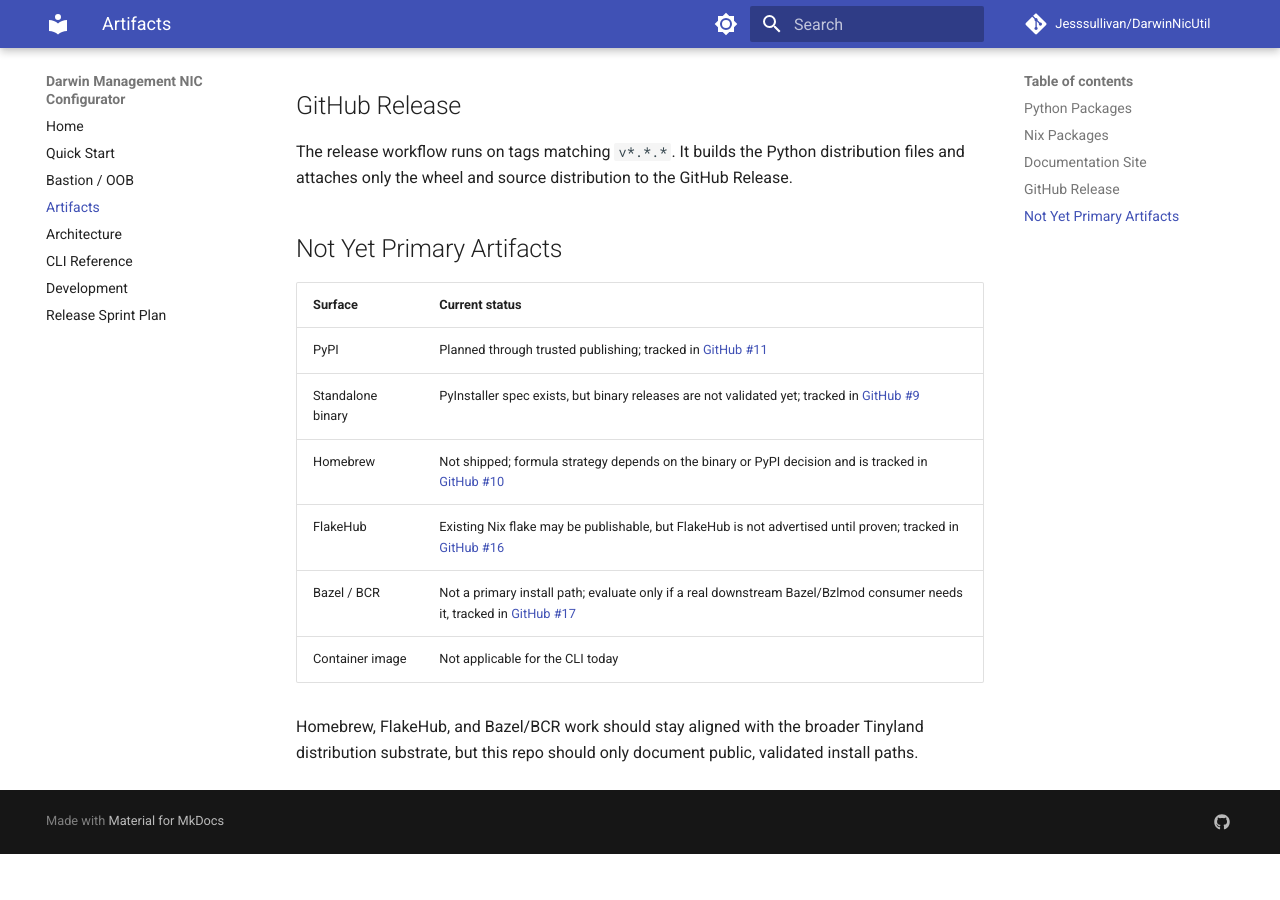
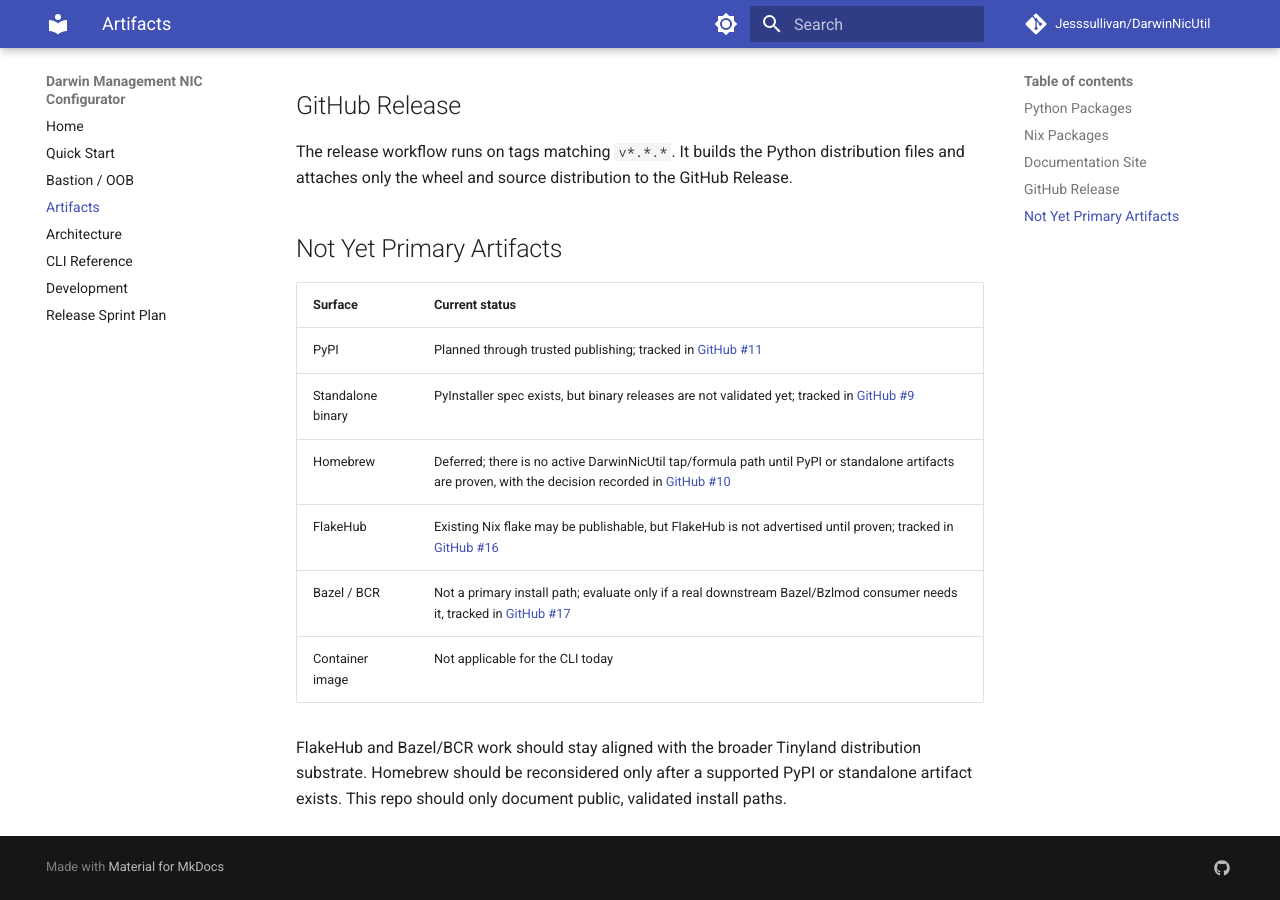
Before and after one commit to Jesssullivan/DarwinNicUtil, an MkDocs documentation site: the page built from docs/artifacts.md, in a window 1280 px wide and 900 px high, scrolled down 1197 px. Built offline with MkDocs 1.6.1 and Material for MkDocs 9.7.7, drawn with Linux system fonts in a browser that asks for light colours; comment, search, counter and statistics services are not loaded; before the commit the page ends 2051 px from its top, so only the background shows below that.

Commit message:
docs: defer homebrew distribution
Record Homebrew as deferred until PyPI or standalone artifacts are proven.

```diff
--- a/docs/artifacts.md
+++ b/docs/artifacts.md
@@ -68,11 +68,12 @@
 |---------|----------------|
 | PyPI | Planned through trusted publishing; tracked in [GitHub #11](https://github.com/Jesssullivan/DarwinNicUtil/issues/11) |
 | Standalone binary | PyInstaller spec exists, but binary releases are not validated yet; tracked in [GitHub #9](https://github.com/Jesssullivan/DarwinNicUtil/issues/9) |
-| Homebrew | Not shipped; formula strategy depends on the binary or PyPI decision and is tracked in [GitHub #10](https://github.com/Jesssullivan/DarwinNicUtil/issues/10) |
+| Homebrew | Deferred; there is no active DarwinNicUtil tap/formula path until PyPI or standalone artifacts are proven, with the decision recorded in [GitHub #10](https://github.com/Jesssullivan/DarwinNicUtil/issues/10) |
 | FlakeHub | Existing Nix flake may be publishable, but FlakeHub is not advertised until proven; tracked in [GitHub #16](https://github.com/Jesssullivan/DarwinNicUtil/issues/16) |
 | Bazel / BCR | Not a primary install path; evaluate only if a real downstream Bazel/Bzlmod consumer needs it, tracked in [GitHub #17](https://github.com/Jesssullivan/DarwinNicUtil/issues/17) |
 | Container image | Not applicable for the CLI today |
 
-Homebrew, FlakeHub, and Bazel/BCR work should stay aligned with the broader
-Tinyland distribution substrate, but this repo should only document public,
+FlakeHub and Bazel/BCR work should stay aligned with the broader Tinyland
+distribution substrate. Homebrew should be reconsidered only after a supported
+PyPI or standalone artifact exists. This repo should only document public,
 validated install paths.
```
Also changed, not shown: CHANGELOG.md (+1 -0 lines), 1 other file.
